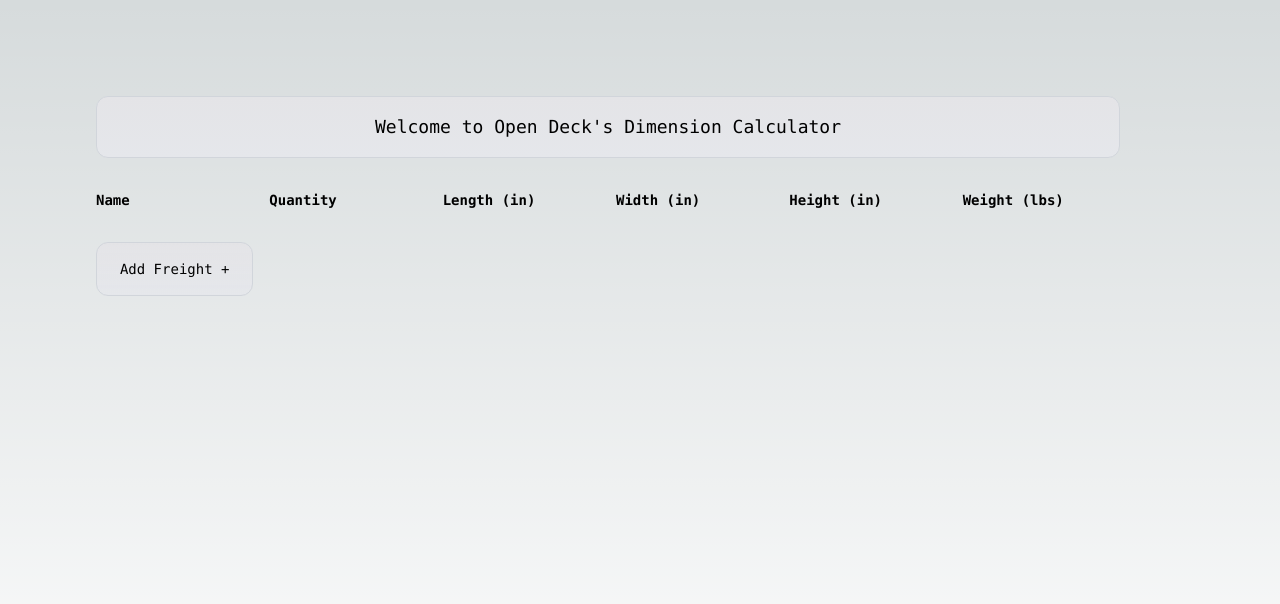
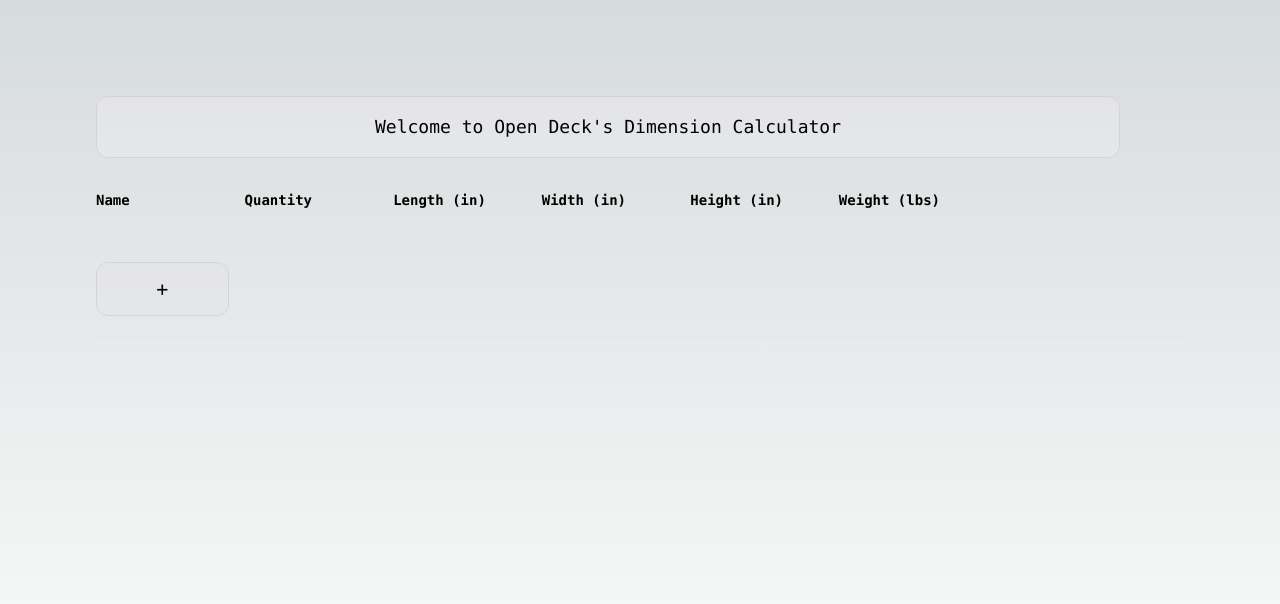
Before and after one commit to jerryoates/opendeck, a Next.js app in the folder apps/dims/: page / in a window 1280 px wide. Shown: the top 604 px of the page. Built offline with nearby package versions, Linux system fonts and the light colour scheme.

Commit message:
fix grid layout

```diff
--- a/apps/dims/src/app/page.tsx
+++ b/apps/dims/src/app/page.tsx
@@ -67,7 +67,8 @@ export default function Home() {
     }
 
     const deleteButtonStyle = {
-        marginLeft: 20
+        marginLeft: 40,
+        fontSize: 25,
     }
 
     return (
@@ -76,7 +77,7 @@ export default function Home() {
                 <p className="fixed left-0 top-0 flex w-full justify-center border-b border-gray-300 bg-gradient-to-b from-zinc-200 pb-6 pt-8 backdrop-blur-2xl dark:border-neutral-800 dark:bg-zinc-800/30 dark:from-inherit lg:static lg:w-auto  lg:rounded-xl lg:border lg:bg-gray-200 lg:p-4 lg:dark:bg-zinc-800/30 text-lg">
                     Welcome to Open Deck&apos;s Dimension Calculator
                 </p>
-                <div className="grid grid-cols-6 gap-4 my-8 font-bold text-md">
+                <div className="grid grid-cols-7 gap-4 my-8 font-bold text-md">
                     <div>Name</div>
                     <div>Quantity</div>
                     <div>Length (in)</div>
@@ -84,7 +85,7 @@ export default function Home() {
                     <div>Height (in)</div>
                     <div>Weight (lbs)</div>
                 </div>
-                <div className="grid grid-cols-6 gap-4 mb-5">
+                <div className="grid grid-cols-7 gap-4 mb-5">
                     {
                         savedFreight.length ? savedFreight.map((freight: ActiveFreight, index: number) => {
                             return (
@@ -106,6 +107,7 @@ export default function Home() {
                                     </div>
                                     <div>
                                         {`${freight.weight} lbs`}
+                                    </div>
                                     <button
                                         style={deleteButtonStyle}
                                         onClick={() => {
@@ -114,20 +116,42 @@ export default function Home() {
                                             setSavedFreight(newFreight)
                                         }}
                                     > X </button>
-                                    </div>
                                 </>
 
                             )
                         }) : null
                     }
+                </div>
                 {!addFreightMenuOpen ? (
+                    <div className="grid grid-cols-7 gap-4 mb-5">
                         <button
                             className="fixed left-0 top-0 flex w-full justify-center border-b border-gray-300 bg-gradient-to-b from-zinc-200 pb-6 pt-8 backdrop-blur-2xl dark:border-neutral-800 dark:bg-zinc-800/30 dark:from-inherit lg:static lg:w-auto  lg:rounded-xl lg:border lg:bg-gray-200 lg:p-4 lg:dark:bg-zinc-800/30"
                             onClick={() => setAddFreightMenuOpen(!addFreightMenuOpen)}
+                            style={{ fontSize: 20 }}
                         >
-                            Add Freight +
+                            +
                         </button>
-                    ) : <>
+                        <div />
+                        <div />
+                        <div />
+                        <div />
+                        <div />
+                        {
+                            savedFreight.length ? (
+                                <button
+                                    className="fixed right-0 top-0 flex w-full border-b border-gray-300 bg-gradient-to-b from-zinc-200 pb-6 pt-8 backdrop-blur-2xl dark:border-neutral-800 dark:bg-zinc-800/30 dark:from-inherit lg:static lg:w-auto  lg:rounded-xl lg:border lg:bg-gray-200 lg:p-4 lg:dark:bg-zinc-800/30"
+                                    type="submit"
+                                    // style={{ ...formStyle, marginLeft: 1000 }}
+                                    onClick={() => onCalculate(savedFreight)}
+                                >
+                                    Calculate
+                                </button>
+                            ) : null
+                        }
+                    </div >
+
+                ) : (
+                    <div className="grid grid-cols-7 gap-4 mb-5">
                         <input type="text" name="name" style={formStyle}
                             value={activeFreight.name}
                             onChange={event => setActiveFreight({ ...activeFreight, name: event.target.value })}
@@ -152,13 +176,16 @@ export default function Home() {
                             value={activeFreight.weight || ''}
                             onChange={event => setActiveFreight({ ...activeFreight, weight: Number(event.target.value) })}
                         />
-                    </>
-
-                    }
+                        <button
+                            style={deleteButtonStyle}
+                            onClick={activeFreight.name ? saveFreight : () => window.alert('At least add a name')}
+                        > ✔️
+                        </button>
                     </div>
-                <div className="grid grid-cols-5 gap-4 my-5">
-
+                )}
             </div>
+            <hr />
+            <div>
                 {
                     responseAttempted && calculatedResponse && (
                         <div className="justify-center border-b border-gray-300 bg-gradient-to-b from-zinc-200 pb-6 pt-8 backdrop-blur-2xl dark:border-neutral-800 dark:bg-zinc-800/30 dark:from-inherit lg:static lg:w-auto  lg:rounded-xl lg:border lg:bg-gray-200 lg:p-4 lg:dark:bg-zinc-800/30">
@@ -180,94 +207,6 @@ export default function Home() {
                         </div>
                     )
                 }
-                {
-                    savedFreight.length ? (
-                        <button
-                            className="fixed right-0 top-0 flex w-full border-b border-gray-300 bg-gradient-to-b from-zinc-200 pb-6 pt-8 backdrop-blur-2xl dark:border-neutral-800 dark:bg-zinc-800/30 dark:from-inherit lg:static lg:w-auto  lg:rounded-xl lg:border lg:bg-gray-200 lg:p-4 lg:dark:bg-zinc-800/30"
-                            type="submit"
-                            style={{ ...formStyle, marginLeft: 1000 }}
-                            onClick={() => onCalculate(savedFreight)}
-                        >
-                            Calculate
-                        </button>
-                    ) : null
-                }
             </div>
-            <div>
-                {/* {
-                    savedFreight.length ? savedFreight.map((freight: ActiveFreight, index: number) => {
-                        return (
-                            <li key={index} style={formStyle}>
-                                {`${freight.quantity} ${freight.name}`}
-                                <button style={deleteButtonStyle}
-                                    onClick={() => {
-                                        const previousFreight = [...savedFreight]
-                                        const newFreight = previousFreight.filter(item => item.name !== freight.name)
-                                        setSavedFreight(newFreight)
-                                    }}
-                                > X </button>
-                                <br />
-                                {`length: ${freight.length} in`}
-                                <br />
-                                {`width: ${freight.width} in`}
-                                <br />
-                                {`height: ${freight.height} in`}
-                                <br />
-                                {`weight: ${freight.weight} lbs`}
-                                <br />
-                            </li>
-                        )
-                    }) : null
-                } */}
-            </div>
-            {
-                addFreightMenuOpen && (
-                    <div>
-                        <div className="text-lg">
-                            {"Name:   "}
-                            <input type="text" name="name" style={formStyle}
-                                value={activeFreight.name}
-                                onChange={event => setActiveFreight({ ...activeFreight, name: event.target.value })}
-                            />
-                            <br />
-                            {"Quantity:   "}
-                            <input type="number" name="quantity" style={formStyle}
-                                value={activeFreight.quantity || ''}
-                                onChange={event => setActiveFreight({ ...activeFreight, quantity: Number(event.target.value) })}
-                            />
-                            <br />
-                            {"Length (in):   "}
-                            <input type="number" name="length" style={formStyle}
-                                value={activeFreight.length || ''}
-                                onChange={event => setActiveFreight({ ...activeFreight, length: Number(event.target.value) })}
-                            />
-                            <br />
-                            {"Width (in):   "}
-                            <input type="number" name="width" style={formStyle}
-                                value={activeFreight.height || ''}
-                                onChange={event => setActiveFreight({ ...activeFreight, height: Number(event.target.value) })}
-                            />
-                            <br />
-                            {"Height (in):   "}
-                            <input type="number" name="height" style={formStyle}
-                                value={activeFreight.width || ''}
-                                onChange={event => setActiveFreight({ ...activeFreight, width: Number(event.target.value) })}
-                            />
-                            <br />
-                            {"Weight (lbs):   "}
-                            <input type="number" name="weight" style={formStyle}
-                                value={activeFreight.weight || ''}
-                                onChange={event => setActiveFreight({ ...activeFreight, weight: Number(event.target.value) })}
-                            />
-                            <br />
-                            <button
-                                onClick={activeFreight.name ? saveFreight : () => window.alert('At least add a name')}
-                                className="justify-center border-b border-gray-300 bg-gradient-to-b"> Save Freight
-                            </button>
-                            <br />
-                        </div>
-                    </div>
-                )
-            }
         </main >)
 }
```
Lines whose indentation alone changed are shown as unchanged.
